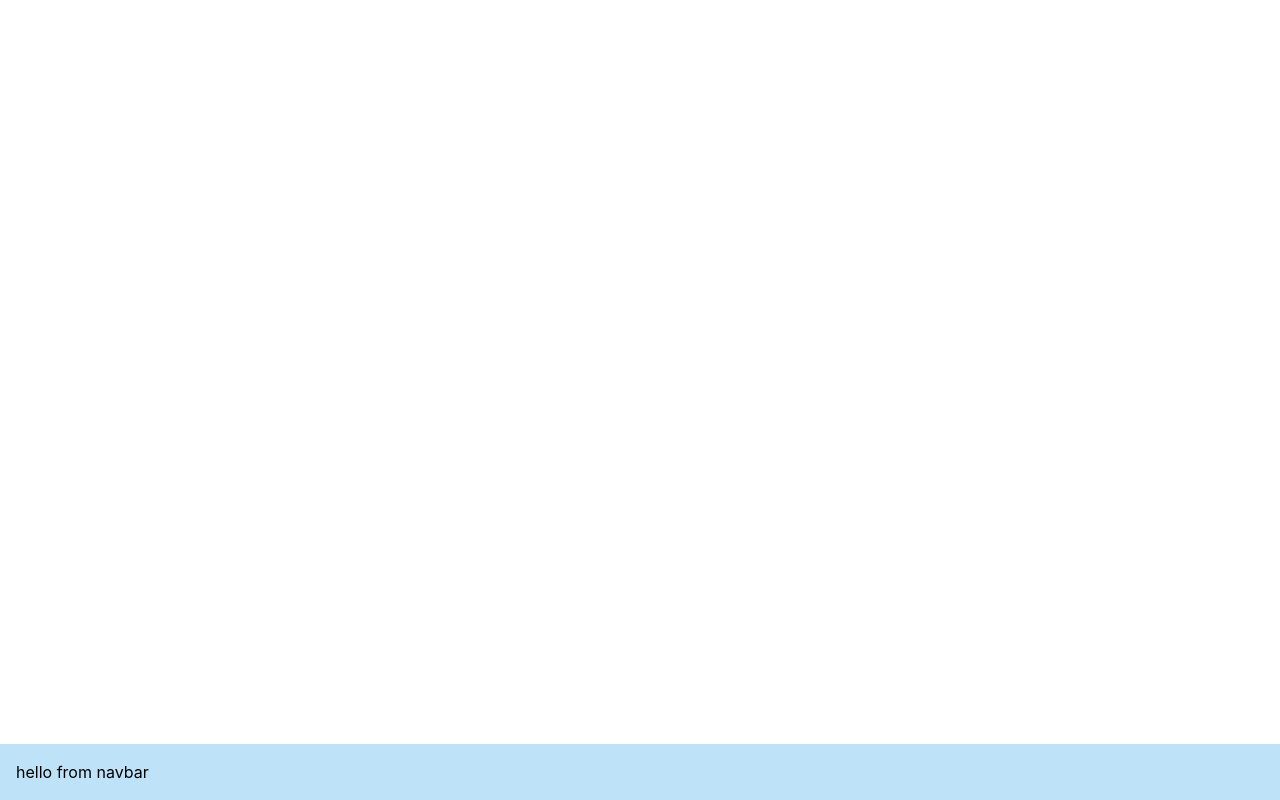
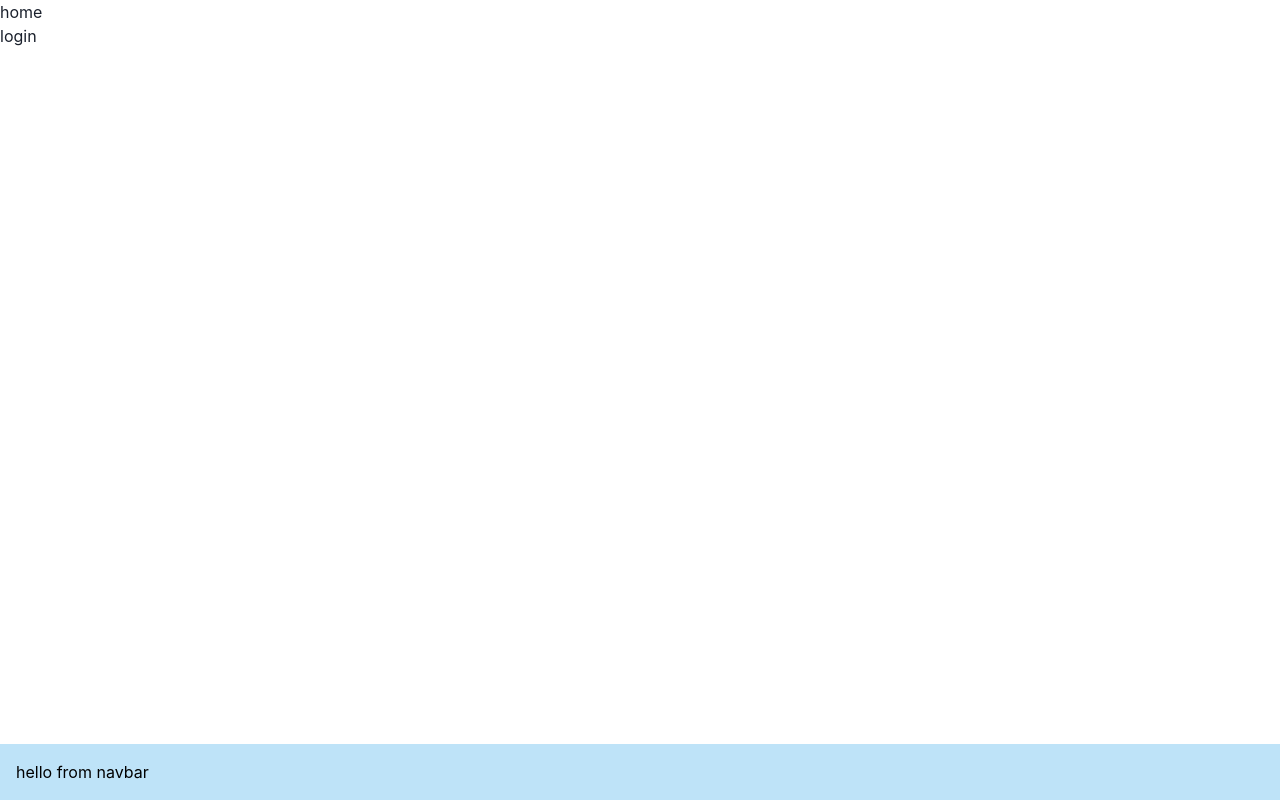
Before and after one commit to Cwjiee/Random-Eats, a Next.js app: page / in a window 1280 px wide. Built offline with nearby package versions, Linux system fonts and the light colour scheme; no server answers.

Commit message:
feat: add google auth

```diff
--- a/firebaseConfig.js
+++ b/firebaseConfig.js
@@ -1,5 +1,7 @@
 // Import the functions you need from the SDKs you need
 import { initializeApp } from "firebase/app";
+import { getFirestore } from "firebase/firestore";
+import { getAuth } from "firebase/auth";
 
 const firebaseConfig = {
   apiKey: "AIzaSyDcs5NP4TT0d8EvkIfEOsu-sHX4m4bY1KU",
@@ -13,3 +15,4 @@ const firebaseConfig = {
 
 const app = initializeApp(firebaseConfig);
 export const db = getFirestore(app);
+export const auth = getAuth(app);
--- a/package.json
+++ b/package.json
@@ -19,6 +19,7 @@
     "framer-motion": "^10.16.0",
     "next": "13.4.16",
     "react": "18.2.0",
-    "react-dom": "18.2.0"
+    "react-dom": "18.2.0",
+    "react-firebase-hooks": "^5.1.1"
   }
 }
--- a/src/pages/index.jsx
+++ b/src/pages/index.jsx
@@ -1,7 +1,32 @@
+import { useAuthState } from "react-firebase-hooks/auth";
+import { auth } from "../../firebaseConfig";
+import { useEffect } from "react";
+import router from "next/router";
+import { getAuth, signInWithPopup, GoogleAuthProvider } from "firebase/auth";
+
 export default function Home() {
+  const googleAuth = new GoogleAuthProvider();
+  const auth = getAuth();
+  const [user, loading, error] = useAuthState(auth);
+
+  const googleLogin = async () => {
+    try {
+      await signInWithPopup(auth, googleAuth);
+    } catch (err) {
+      console.log(err);
+    }
+  }
+
+  // useEffect(()=> {
+  //   if (user){
+  //     router.push('')
+  //   }
+  // })
+
   return (
     <>
-
+      <div>home</div>
+      <button onClick={googleLogin}>login</button>
     </>
   )
 }
```
Also changed, not shown: src/scripts/apihandler.js (added), 1 other file (tests, documents, lock files or other folders).
